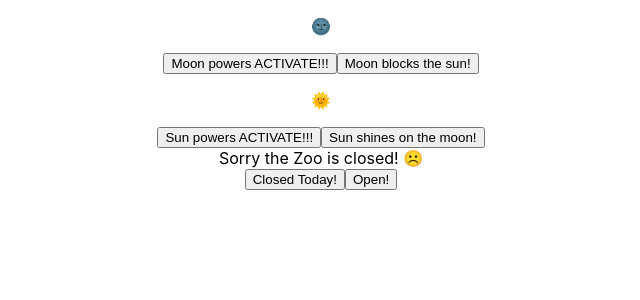
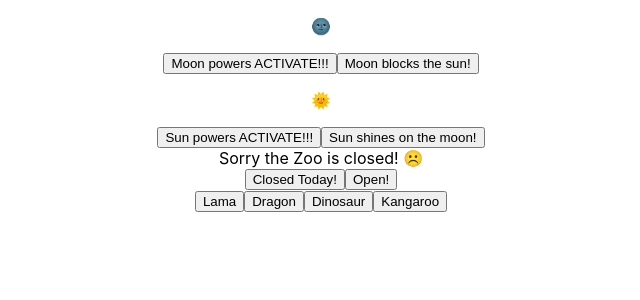
Before and after one commit to xDenzelB/react-zoo, a React (Create React App) app: page / in a window 1280 px wide. Shown: the top 300 px of the page, without its empty margins (319-959 px from the left). Built offline with nearby package versions, Linux system fonts and the light colour scheme.

Commit message:
added in some emojis

```diff
--- a/src/App.js
+++ b/src/App.js
@@ -7,6 +7,7 @@ function App() {
   const [moonSize, setMoonSize] = useState(1);
   const [sunSize, setSunSize] = useState(1);
   const [isOpen, setIsOpen] = useState(false);
+  const [parade, setParade] = useState(['lama', 'dragon', 'dinosaur', 'kangaroo']);
 
   const moonStyle = {
     fontSize: `${moonSize}rem`
@@ -40,11 +41,15 @@ function App() {
 
         </div>
       </section>
-      <div className='zoo'>
+      <section className='zoo'>
+        <div>
+          <button>Lama</button>
+          <button>Dragon</button>
+          <button>Dinosaur</button>
+          <button>Kangaroo</button>
 
-
-      </div>
-
+        </div>
+      </section>
     </div>
   );
 }
```
Also changed, not shown: src/Parade.js (+11 -0 lines).
